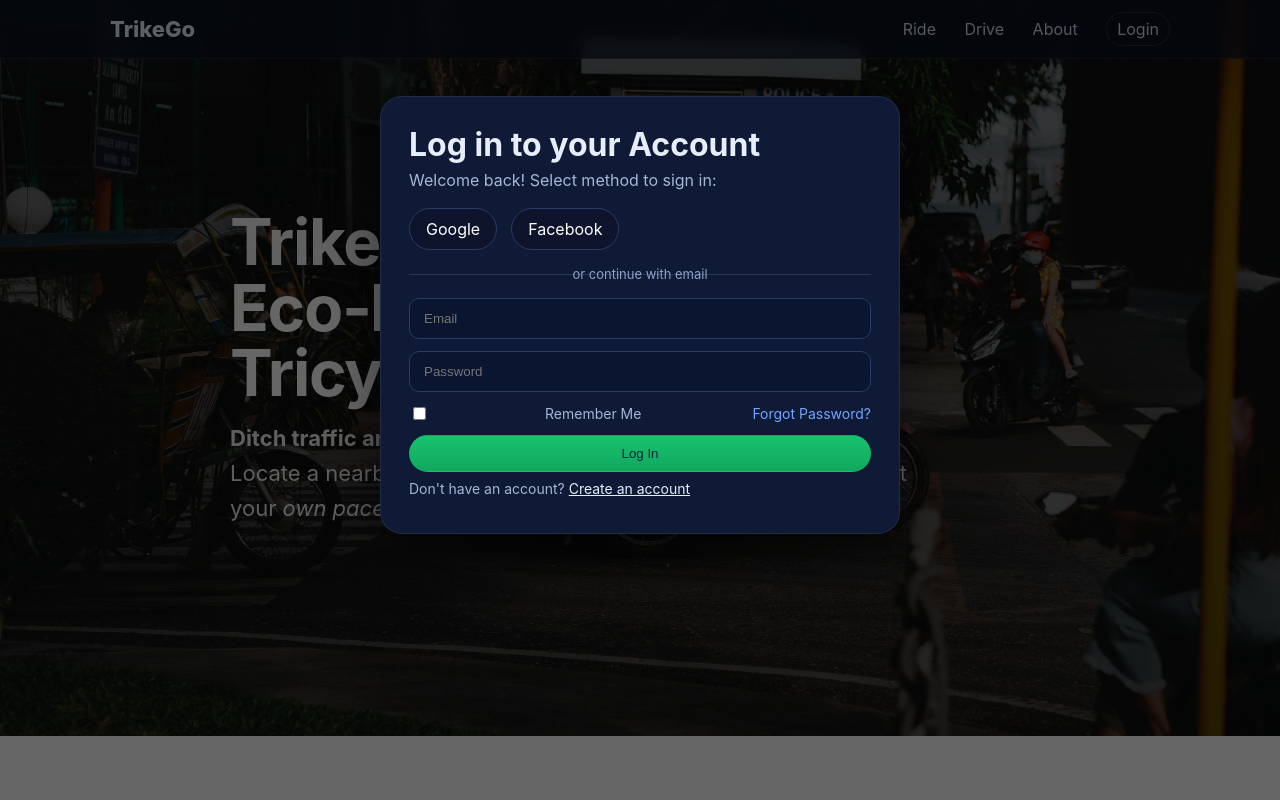
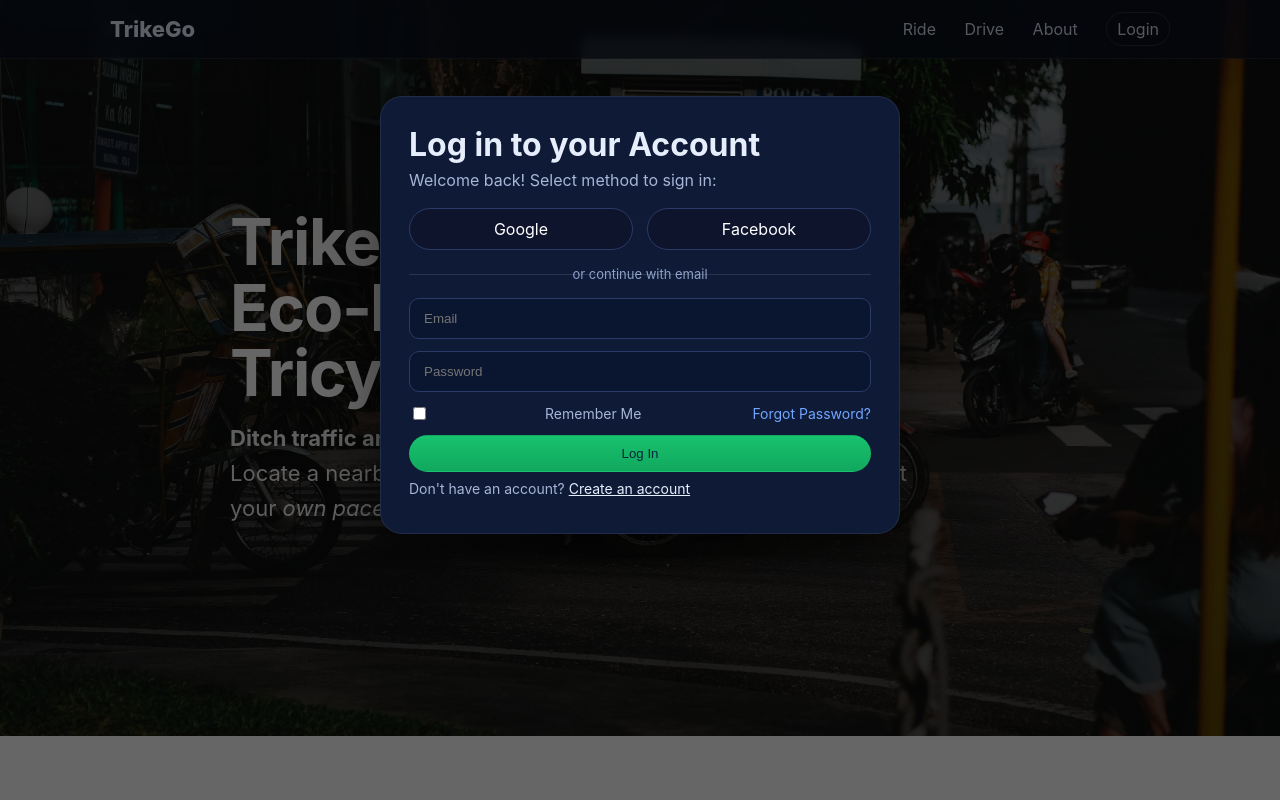
Before and after one commit to GIOnyx/TrikeGo, a Django app: page / in a window 1280 px wide, after a click on "Login". Run offline with Django 5.2, Linux system fonts and the light colour scheme.

Commit message:
feature(TrikeGo): adjusted Google and Facebook button

```diff
--- a/trikeGo/static/TrikeGo_app/css/landingPageStyle.css
+++ b/trikeGo/static/TrikeGo_app/css/landingPageStyle.css
@@ -15,7 +15,9 @@ html,body{height:100%;margin:0;font-family:Inter, system-ui, -apple-system, 'Seg
 .btn.small{padding:6px 10px}
 .btn.primary{background:linear-gradient(180deg, var(--accent), var(--accent-600));border-color:transparent;color:#06263b}
 .btn.ghost{background:transparent;border:1px solid rgba(255,255,255,0.18)}
-.btn.provider{border-color:#2b3a66;background:rgba(12,18,38,0.6)}
+.btn.provider {border-color: #2b3a66;background: rgba(12, 18, 38, 0.6);display: flex;align-items: center;justify-content: center;flex: 1;}
+.btn.provider > button {flex: 0 0 50%;max-width: 50%;box-sizing: border-box;}
+
 
 .hero{min-height:92vh;display:flex;align-items:center;position:relative;background: url('../images/bg.jpg') center/cover no-repeat fixed}
 .hero-overlay{position:absolute;inset:0;background:linear-gradient(180deg, rgba(4,6,8,0.45) 0%, rgba(4,6,8,0.6) 100%);}
--- a/trikeGo/templates/TrikeGo_app/landingPage.html
+++ b/trikeGo/templates/TrikeGo_app/landingPage.html
@@ -6,7 +6,7 @@
   <meta charset="utf-8" />
   <meta name="viewport" content="width=device-width, initial-scale=1" />
   <title>TrikeGo — Get a Ride</title>
-  <link rel="stylesheet" href="{% static 'TrikeGo_app/css/landingPageStyle.css' %}" />
+  <link rel="stylesheet" href="{% static 'TrikeGo_app/css/landingPageStyle.css' %}? =v2" />
 </head>
 <body>
   <header class="site-header">
```
